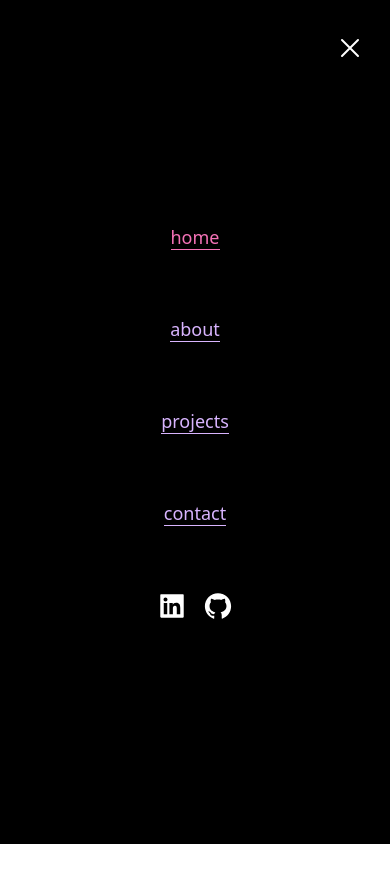
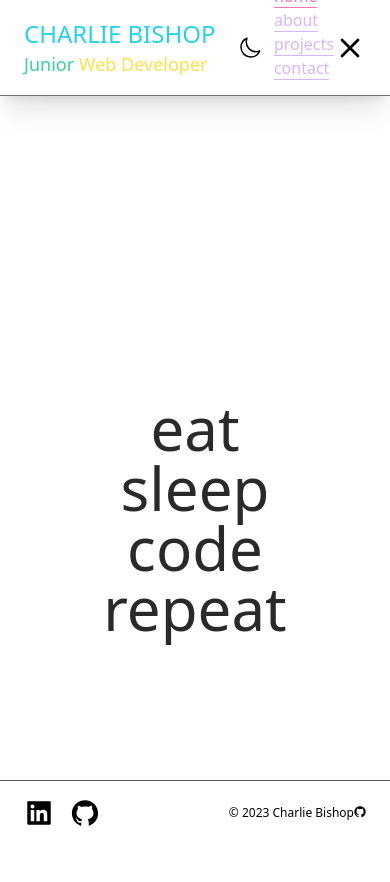
Before and after one commit to charlieBdev/portfolio, a Next.js app: page / in a window 390 px wide. Both pictures are taken after a click on the button 350 px from the left and 47 px from the top of the page. Shown: the top 882 px of the page. Before the commit the page ends 844 px from the top, so only its background shows below. Built offline with nearby package versions, Linux system fonts and the light colour scheme.

Commit message:
rework menu

```diff
--- a/src/app/Components/Footer.tsx
+++ b/src/app/Components/Footer.tsx
@@ -1,6 +1,6 @@
 "use client"
 
-// import { useTheme } from "next-themes"
+import { useTheme } from "next-themes"
 import Link from "next/link"
 import { AiFillLinkedin } from 'react-icons/ai'
 import { AiFillGithub } from 'react-icons/ai'
@@ -9,10 +9,10 @@ import { AiFillGithub } from 'react-icons/ai'
 export default function Footer() {
 
     // const { theme } = useTheme()
-    // const bgClass = theme === 'light' ? 'bg-white' : 'bg-black'
+    // const colours = theme === 'light' ? 'bg-white text-black' : 'bg-black text-white'
 
     return (
-        <footer className={`mt-auto flex justify-between items-center py-3 px-6 xl:px-24 border-t border-neutral-600`}>
+        <footer className={`mt-auto flex justify-between items-center py-3 px-6 xl:px-24 border-t border-neutral-600 fixed bottom-0 left-0 right-0 h-16 text-black bg-white dark:text-white dark:bg-black`}>
             <div className="flex space-x-4 text-3xl">
                 <Link href="https://github.com/charlieBdev" target="_blank"><AiFillLinkedin /></Link>
                 <Link href="https://www.linkedin.com/in/charlie-bishop-4a897314a/" target="_blank"><AiFillGithub /></Link>
--- a/src/app/Components/Menu.tsx
+++ b/src/app/Components/Menu.tsx
@@ -3,61 +3,87 @@
 import Link from "next/link"
 import { useState } from "react"
 import { usePathname } from 'next/navigation';
-import { useTheme } from "next-themes";
-import { AiFillLinkedin } from 'react-icons/ai'
-import { AiFillGithub } from 'react-icons/ai'
+// import { useTheme } from "next-themes";
+import { AiFillLinkedin, AiFillGithub, AiOutlineClose } from 'react-icons/ai';
+
 
 export default function Menu() {
 
     const [isNavOpen, setIsNavOpen] = useState(false)
     const currentRoute = usePathname()
 
-    const { theme } = useTheme()
-    const bgClass = theme === 'light' ? 'bg-white' : 'bg-black'
-    const txtClass = theme === 'light' ? 'text-black' : 'text-white'
+    // const { theme } = useTheme()
+    // const bgCol = theme === 'light' ? 'bg-white' : 'bg-black'
+    // const textCol = theme === 'light' ? 'text-black' : 'text-white'
 
     return (
         <>
-        <div className={`MOBILE-MENU flex lg:hidden`}>
-          <button
-            className="HAMBURGER-ICON rounded-lg"
-            onClick={() => setIsNavOpen((prev) => !prev)}
-          >
-            <svg xmlns="http://www.w3.org/2000/svg" fill="none" viewBox="0 0 24 24" strokeWidth="1.5" stroke="currentColor" className="w-8 h-8">
-              <path strokeLinecap="round" strokeLinejoin="round" d="M3.75 6.75h16.5M3.75 12h16.5m-16.5 5.25h16.5" />
-            </svg>
-          </button>
+        <div className={`MOBILE-MENU bg-white dark:bg-black flex lg:hidden`}>
 
-          <div className={isNavOpen ? `showMenuNav ${bgClass} ` : "hideMenuNav"}>
-            <div
+
+          <div className={isNavOpen ? `showMenuNav` : "hideMenuNav"}>
+            {/* <div
               className="CROSS-ICON absolute top-0 right-0 px-6 py-8 rounded-lg"
               onClick={() => setIsNavOpen(false)}
             >
               <svg xmlns="http://www.w3.org/2000/svg" fill="none" viewBox="0 0 24 24" strokeWidth="1.5" stroke="currentColor" className="w-8 h-8">
                 <path strokeLinecap="round" strokeLinejoin="round" d="M6 18L18 6M6 6l12 12" />
               </svg>
-            </div>
-            <ul className={`MENU-LINK-MOBILE-OPEN flex flex-col items-center justify-between min-h-[250px] text-purple-300 text-lg z-50`}>
-              <li className="my-8">
+            </div> */}
+            <ul className={`MENU-LINK-MOBILE-OPEN items-center justify-center min-h-32 text-purple-300 text-md`}>
+              <li className="">
                 <Link onClick={() => setIsNavOpen(false)} href="/" className={currentRoute === "/" ? "text-pink-400 border-b border-pink-400" : "border-b border-purple-300"}>home</Link>
               </li>
-              <li className="my-8">
+              <li className="">
                 <Link onClick={() => setIsNavOpen(false)} href="/about" className={currentRoute === "/about" ? "text-pink-400 border-b border-pink-400" : "border-b border-purple-300"}>about</Link>
               </li>
-              <li className="my-8">
+              <li className="">
                 <Link onClick={() => setIsNavOpen(false)} href="/projects" className={currentRoute === "/projects" ? "text-pink-400 border-b border-pink-400" : "border-b border-purple-300"}>projects</Link>
               </li>
-              <li className="my-8">
+              <li className="">
                 <Link onClick={() => setIsNavOpen(false)} href="/contact" className={currentRoute === "/contact" ? "text-pink-400 border-b border-pink-400" : "border-b border-purple-300"}>contact</Link>
               </li>
-              <li className={`my-8 ${txtClass} text-3xl`}>
+              {/* <li className={`my-8 text-3xl text-black bg-white dark:text-white dark:bg-black`}>
                 <div className={`flex space-x-4`}>
                   <Link href="https://github.com/charlieBdev" target="_blank"><AiFillLinkedin /></Link>
                   <Link href="https://www.linkedin.com/in/charlie-bishop-4a897314a/" target="_blank"><AiFillGithub /></Link>
                 </div>
-              </li>
+              </li> */}
             </ul>
           </div>
+          <button
+            className="HAMBURGER-ICON rounded-lg text-black dark:text-white"
+            onClick={() => setIsNavOpen((prev) => !prev)}
+          >
+            {isNavOpen ? (
+              <svg
+                xmlns="http://www.w3.org/2000/svg"
+                fill="none"
+                viewBox="0 0 24 24"
+                stroke="currentColor"
+                className="w-8 h-8"
+              >
+                <path
+                  strokeLinecap="round"
+                  strokeLinejoin="round"
+                  strokeWidth="2"
+                  d="M6 18L18 6M6 6l12 12"
+                />
+              </svg>
+            ) : (
+              <svg
+                xmlns="http://www.w3.org/2000/svg"
+                fill="none"
+                viewBox="0 0 24 24"
+                strokeWidth="1.5"
+                stroke="currentColor"
+                className="w-8 h-8 text-black dark:text-white"
+              >
+                <path strokeLinecap="round" strokeLinejoin="round" d="M3.75 6.75h16.5M3.75 12h16.5m-16.5 5.25h16.5" />
+              </svg>
+            )}
+          </button>
+
         </div>
           <ul className="DESKTOP-MENU hidden mr-3 space-x-12 lg:flex text-purple-300">
             <li>
--- a/src/app/Components/Navbar.tsx
+++ b/src/app/Components/Navbar.tsx
@@ -3,26 +3,26 @@
 import Link from "next/link"
 import ThemeChanger from "./ThemeChanger"
 import Menu from "./Menu"
-import { useTheme } from "next-themes"
+// import { useTheme } from "next-themes"
 
 
 export default function Navbar() {
 
-  const { theme } = useTheme()
-  const bgClass = theme === 'light' ? 'bg-white text-black' : 'bg-black text-white'
+  // const { theme } = useTheme()
+  // const bgClass = theme === 'light' ? 'bg-white text-black' : 'bg-black text-white'
 
   return (
     <footer>
       <nav
-        className={`${bgClass} px-6 flex items-center justify-between xl:px-24 border-b border-neutral-500 fixed top-0 right-0 left-0 h-24 shadow-xl z-[100]`}
+        className={`text-black bg-white dark:text-white dark:bg-black px-6 flex items-center justify-between xl:px-24 border-b border-neutral-500 fixed top-0 right-0 left-0 h-24 shadow-xl`}
       >
         <Link href="/" className="md:flex md:items-center md:space-x-3">
           <h1 className="text-2xl font-medium text-cyan-400">CHARLIE BISHOP</h1>
           <p className="text-lg text-emerald-400">Junior<span className="text-yellow-300"> Web Developer</span></p>
         </Link>
         <div className="flex items-center justify-center space-x-3 lg:space-x-12">
-          {bgClass === 'bg-white text-black' && <p className="text-xs text-orange-400">Yikes!</p>}
-          {bgClass === 'bg-black text-white' && <p className="text-xs">Z-z-z!</p>}
+          {/* {theme === 'light' && <p className="text-xs text-orange-400">Yikes!</p>}
+          {theme === 'dark' && <p className="text-xs">Z-z-z!</p>} */}
           <ThemeChanger />
           <Menu />
         </div>
--- a/src/app/Components/ThemeChanger.tsx
+++ b/src/app/Components/ThemeChanger.tsx
@@ -9,20 +9,19 @@ export default function ThemeChanger() {
     const { theme, setTheme } = useTheme()
     const [mounted, setMounted] = useState<boolean>(false)
 
-    // useEffect(() => {
-    //     setMounted(true)
-    // }, [])
+    useEffect(() => {
+        setMounted(true)
+    }, [])
 
-    // if (!mounted) {
-    //     return null
-    // }
+    if (!mounted) {
+        return null
+    }
 
     const toggleTheme = () => {
         setTheme(theme === 'light' ? 'dark' : 'light')
     }
 
     return (
-        <div className="">
         <button
             onClick={toggleTheme}
             aria-label={`Toggle ${theme === 'light' ? 'Dark' : 'Light'} Theme`}
@@ -30,6 +29,5 @@ export default function ThemeChanger() {
         >
             {theme === 'light' ? <Light /> : <Dark />}
         </button>
-        </div>
     )
 }
--- a/src/app/Providers.tsx
+++ b/src/app/Providers.tsx
@@ -20,5 +20,5 @@ export function Providers({ children }: ProvidersProps) {
     //     return <>{children}</>
     // }
 
-    return <ThemeProvider attribute='class'>{children}</ThemeProvider>
+    return <ThemeProvider attribute="class">{children}</ThemeProvider>
 }
--- a/src/app/globals.css
+++ b/src/app/globals.css
@@ -3,29 +3,19 @@
 @tailwind utilities;
 
 
-/* :root {
-  --background: white;
-  --foreground: black;
-}
-
-[data-theme='dark'] {
-  --background: black;
-  --foreground: white;
-} */
-
 .hideMenuNav {
   display: none;
 }
 .showMenuNav {
-  display: block;
-  position: absolute;
-  width: 100%;
-  height: 100vh;
-  top: 0;
-  left: 0;
-  z-index: 50;
   display: flex;
   flex-direction: row;
-  justify-content: space-evenly;
+  position: relative;
+  width: 100%;
+  height: calc(6rem - 1px);
+  top: 0;
+  /* left: 0; */
+  right: 0;
+  z-index: 50;
+  justify-content: center;
   align-items: center;
 }
--- a/src/app/layout.tsx
+++ b/src/app/layout.tsx
@@ -18,8 +18,8 @@ export default function RootLayout({
 }) {
   return (
     <>
-      <html lang="en" suppressHydrationWarning className="h-full">
-      {/* <html lang="en" className="light" style={{ colorScheme: 'light' }}> */}
+      {/* <html lang="en" suppressHydrationWarning className="h-full"> */}
+      <html lang="en" className="light" style={{ colorScheme: 'light' }}>
         <Head>
           <link rel="stylesheet" href="https://cdn.jsdelivr.net/gh/devicons/devicon@v2.15.1/devicon.min.css" />
           <link rel="apple-touch-icon" sizes="180x180" href="src/app/apple-touch-icon.png" />
@@ -28,9 +28,9 @@ export default function RootLayout({
           <link rel="manifest" href="src/app/site.webmanifest" />
         </Head>
           <Providers>
-            <body className="flex flex-col min-h-full">
+            <body className="flex flex-col min-h-full text-black bg-white dark:text-white dark:bg-black">
               <Navbar />
-              <main className="w-full mt-24 text-black bg-white dark:text-white dark:bg-black">
+              <main className="w-full mt-24 mb-16 min-h-screen">
                 {children}
               </main>
               <Footer/>
--- a/src/app/page.tsx
+++ b/src/app/page.tsx
@@ -7,7 +7,7 @@
 export default function Home() {
 
   return (
-      <section className="flex flex-col justify-center lg:flex-row lg:space-x-6">
+      <section className="flex flex-col justify-center center-items min-h-screen">
         <p className="text-6xl animate-pulse text-center">eat</p>
         <p className="text-6xl animate-pulse text-center">sleep</p>
         <p className="text-6xl animate-pulse text-center">code</p>
--- a/src/app/projects/page.tsx
+++ b/src/app/projects/page.tsx
@@ -4,7 +4,7 @@ import Link from "next/link"
 export default function Projects() {
     return (
       <div className="p-6 space-y-1 min-h-screen xl:flex xl:flex-col xl:items-center">
-        <section className="">
+        <section>
           <h2 className="text-lg text-pink-400">Projects</h2>
           <p>Don't panic! Projects <span className="">incoming...</span></p>
           <p>In the meantime, while I build this page, please check out <Link href="https://charliebdev.github.io/" target="_blank" className="underline decoration-purple-300 text-purple-300">my old portfolio</Link> made pre-Bootcamp.</p>
```
Also changed, not shown: tailwind.config.ts (+0 -9 lines). Lines whose indentation alone changed are shown as unchanged.
